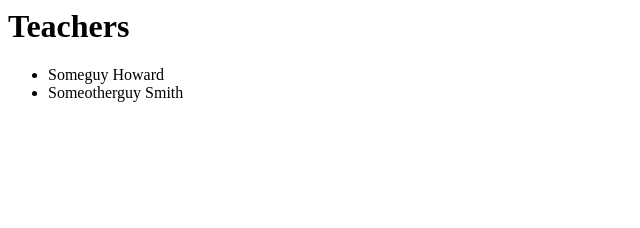
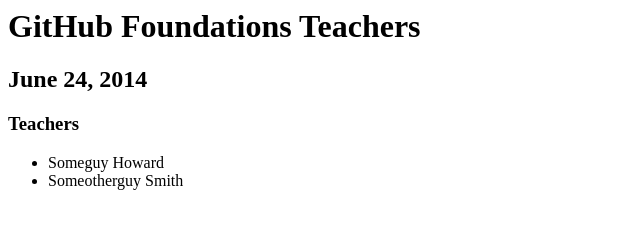
Before and after one commit to brycepIQ/brycep.github.io, a plain HTML site: page index.html in a window 1280 px wide. Shown: the whole page, without its empty margins (0-640 px from the left). Drawn offline with Linux system fonts and the light colour scheme.

Commit message:
Included ref to stylesheet & updated material
hmmmm nothing for further description...

```diff
--- a/index.html
+++ b/index.html
@@ -2,11 +2,14 @@
 
 <head>
   <title>GitHub Foundations 2014</title>
+  <link href="css/home.css" />
 </head>
 <body>
 
-<h1>Teachers</h1>
+<h1>GitHub Foundations Teachers</h1>
+<h2>June 24, 2014</h2>
 
+<h3>Teachers</h3>
 <ul>
   <li>Someguy Howard</li>
   <li>Someotherguy Smith</li>
```
